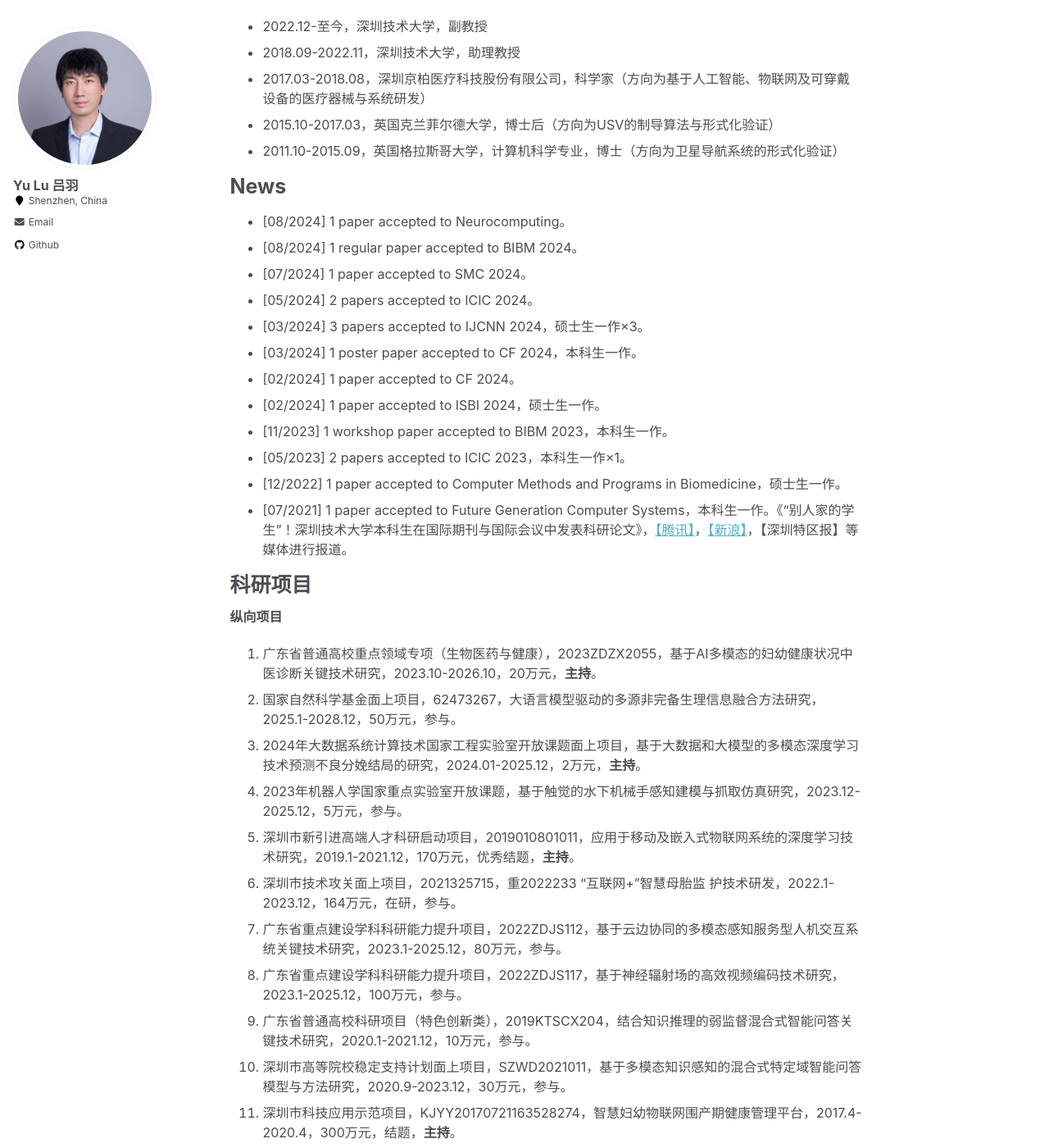
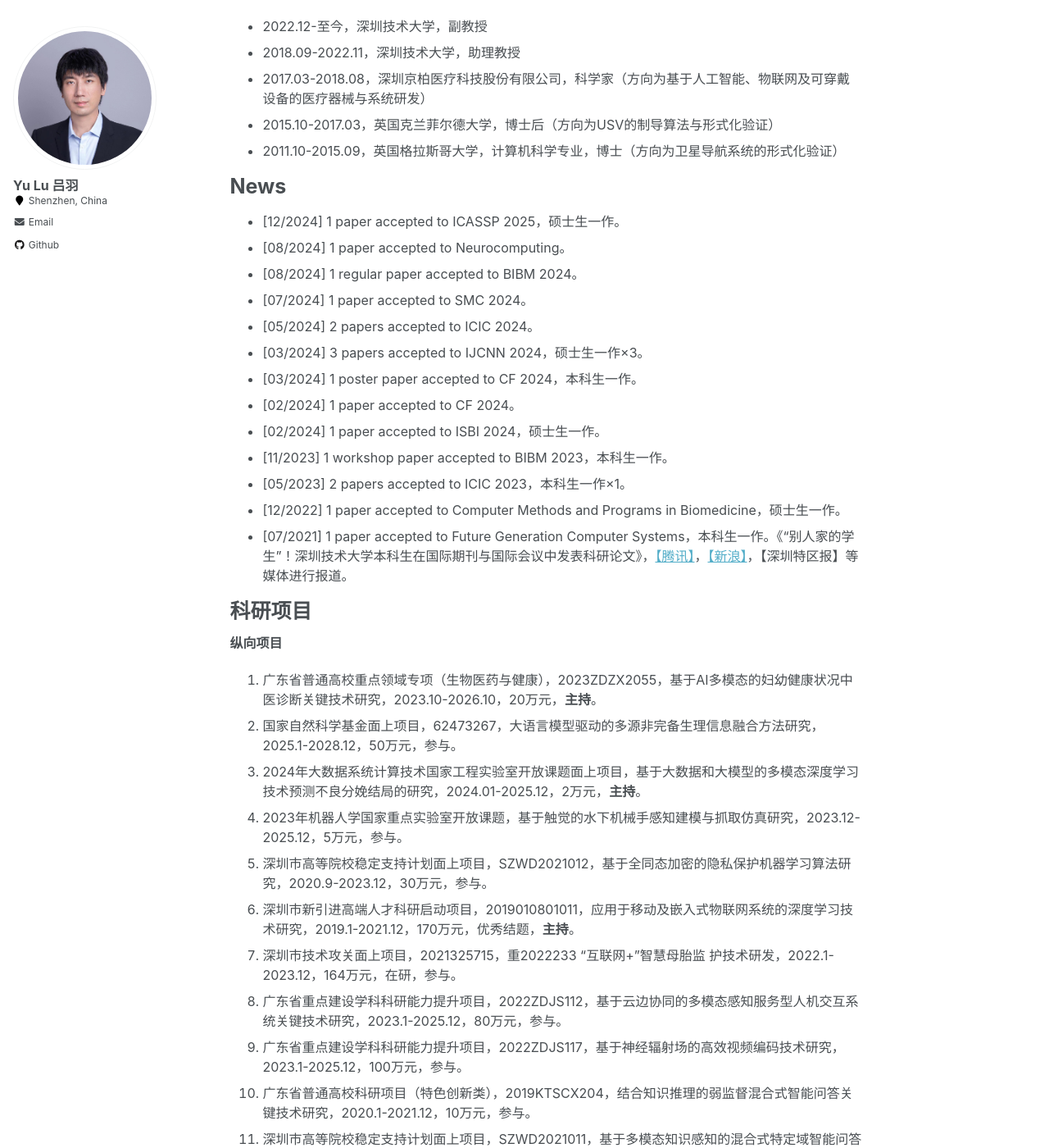
Before and after one commit to YukariUmezawa/lvyu.github.io, a Jekyll site: the page built from _pages/about.md, in a window 1280 px wide and 1400 px high, scrolled down 724 px. Shown: the whole window at 82% size. Built offline with Jekyll 4.4.1, drawn with Linux system fonts in a browser that asks for light colours; some of the changed text lies outside the part shown.

Commit message:
Update about.md

```diff
--- a/_pages/about.md
+++ b/_pages/about.md
@@ -39,6 +39,7 @@
 
 News
 ======
+- [12/2024] 1 paper accepted to ICASSP 2025，硕士生一作。
 - [08/2024] 1 paper accepted to Neurocomputing。
 - [08/2024] 1 regular paper accepted to BIBM 2024。
 - [07/2024] 1 paper accepted to SMC 2024。
@@ -61,13 +62,14 @@
 2. 国家自然科学基金面上项目，62473267，大语言模型驱动的多源非完备生理信息融合方法研究，2025.1-2028.12，50万元，参与。
 3. 2024年大数据系统计算技术国家工程实验室开放课题面上项目，基于大数据和大模型的多模态深度学习技术预测不良分娩结局的研究，2024.01-2025.12，2万元，**主持**。
 4. 2023年机器人学国家重点实验室开放课题，基于触觉的水下机械手感知建模与抓取仿真研究，2023.12-2025.12，5万元，参与。
-5. 深圳市新引进高端人才科研启动项目，2019010801011，应用于移动及嵌入式物联网系统的深度学习技术研究，2019.1-2021.12，170万元，优秀结题，**主持**。
-6. 深圳市技术攻关面上项目，2021325715，重2022233 “互联网+”智慧母胎监 护技术研发，2022.1-2023.12，164万元，在研，参与。
-7. 广东省重点建设学科科研能力提升项目，2022ZDJS112，基于云边协同的多模态感知服务型人机交互系统关键技术研究，2023.1-2025.12，80万元，参与。
-8. 广东省重点建设学科科研能力提升项目，2022ZDJS117，基于神经辐射场的高效视频编码技术研究，2023.1-2025.12，100万元，参与。
-9. 广东省普通高校科研项目（特色创新类），2019KTSCX204，结合知识推理的弱监督混合式智能问答关键技术研究，2020.1-2021.12，10万元，参与。
-10. 深圳市高等院校稳定支持计划面上项目，SZWD2021011，基于多模态知识感知的混合式特定域智能问答模型与方法研究，2020.9-2023.12，30万元，参与。
-11. 深圳市科技应用示范项目，KJYY20170721163528274，智慧妇幼物联网围产期健康管理平台，2017.4-2020.4，300万元，结题，**主持**。
+5. 深圳市高等院校稳定支持计划面上项目，SZWD2021012，基于全同态加密的隐私保护机器学习算法研究，2020.9-2023.12，30万元，参与。
+6. 深圳市新引进高端人才科研启动项目，2019010801011，应用于移动及嵌入式物联网系统的深度学习技术研究，2019.1-2021.12，170万元，优秀结题，**主持**。
+7. 深圳市技术攻关面上项目，2021325715，重2022233 “互联网+”智慧母胎监 护技术研发，2022.1-2023.12，164万元，在研，参与。
+8. 广东省重点建设学科科研能力提升项目，2022ZDJS112，基于云边协同的多模态感知服务型人机交互系统关键技术研究，2023.1-2025.12，80万元，参与。
+9. 广东省重点建设学科科研能力提升项目，2022ZDJS117，基于神经辐射场的高效视频编码技术研究，2023.1-2025.12，100万元，参与。
+10. 广东省普通高校科研项目（特色创新类），2019KTSCX204，结合知识推理的弱监督混合式智能问答关键技术研究，2020.1-2021.12，10万元，参与。
+11. 深圳市高等院校稳定支持计划面上项目，SZWD2021011，基于多模态知识感知的混合式特定域智能问答模型与方法研究，2020.9-2023.12，30万元，参与。
+12. 深圳市科技应用示范项目，KJYY20170721163528274，智慧妇幼物联网围产期健康管理平台，2017.4-2020.4，300万元，结题，**主持**。
 
 ***横向项目***
 
@@ -145,13 +147,14 @@
 
 
 ***荣誉获奖***
-
-1. 2024年06月：深圳技术大学第二届校级教学成果奖一等奖，“I3融合，生师企同发展”的计算机学科人才成长体系（排名：6/12）
-2. 2024年06月：深圳技术大学第二届校级教学成果奖二等奖，面向新工科构建分层分类的应用型大学计算机课程教学改革与实践（排名：3/13）
-3. 2023年12月：广东省一流本科课程，“程序设计基础”（排名：4/6）
-4. 2022年09月：2021-2022学年深圳技术大学“优秀国际合作工作者”
-5. 2022年：深圳技术大学2022年度高水平论文奖（自然科学类）二等奖1项、三等奖1项
-6. 2021年：深圳技术大学2021年度高水平论文奖（自然科学类）一等奖1项
-7. 2021年：深圳技术大学2021年度横向科研项目奖1项
-8. 2020年：深圳技术大学2020年度高水平论文奖（自然科学类）一等奖1项
-9. 2019年：深圳技术大学2019年度高水平论文奖（自然科学类）一等奖1项、三等奖1项
+1. 2024年12月：广东省计算机学会高等教育教学成果奖一等奖，“I3融合、生师企同发展”的计算机学科人才成长体系（排名：9/10）
+2. 2024年12月：广东省计算机学会高等教育教学成果奖二等奖，面向新工科构建分层分类的应用型大学计算机课程教学改革与实践（排名：3/10）
+3. 2024年06月：深圳技术大学第二届校级教学成果奖一等奖，“I3融合，生师企同发展”的计算机学科人才成长体系（排名：6/12）
+4. 2024年06月：深圳技术大学第二届校级教学成果奖二等奖，面向新工科构建分层分类的应用型大学计算机课程教学改革与实践（排名：3/13）
+5. 2023年12月：广东省一流本科课程，“程序设计基础”（排名：4/6）
+6. 2022年09月：2021-2022学年深圳技术大学“优秀国际合作工作者”
+7. 2022年：深圳技术大学2022年度高水平论文奖（自然科学类）二等奖1项、三等奖1项
+8. 2021年：深圳技术大学2021年度高水平论文奖（自然科学类）一等奖1项
+9. 2021年：深圳技术大学2021年度横向科研项目奖1项
+10. 2020年：深圳技术大学2020年度高水平论文奖（自然科学类）一等奖1项
+11. 2019年：深圳技术大学2019年度高水平论文奖（自然科学类）一等奖1项、三等奖1项
```
